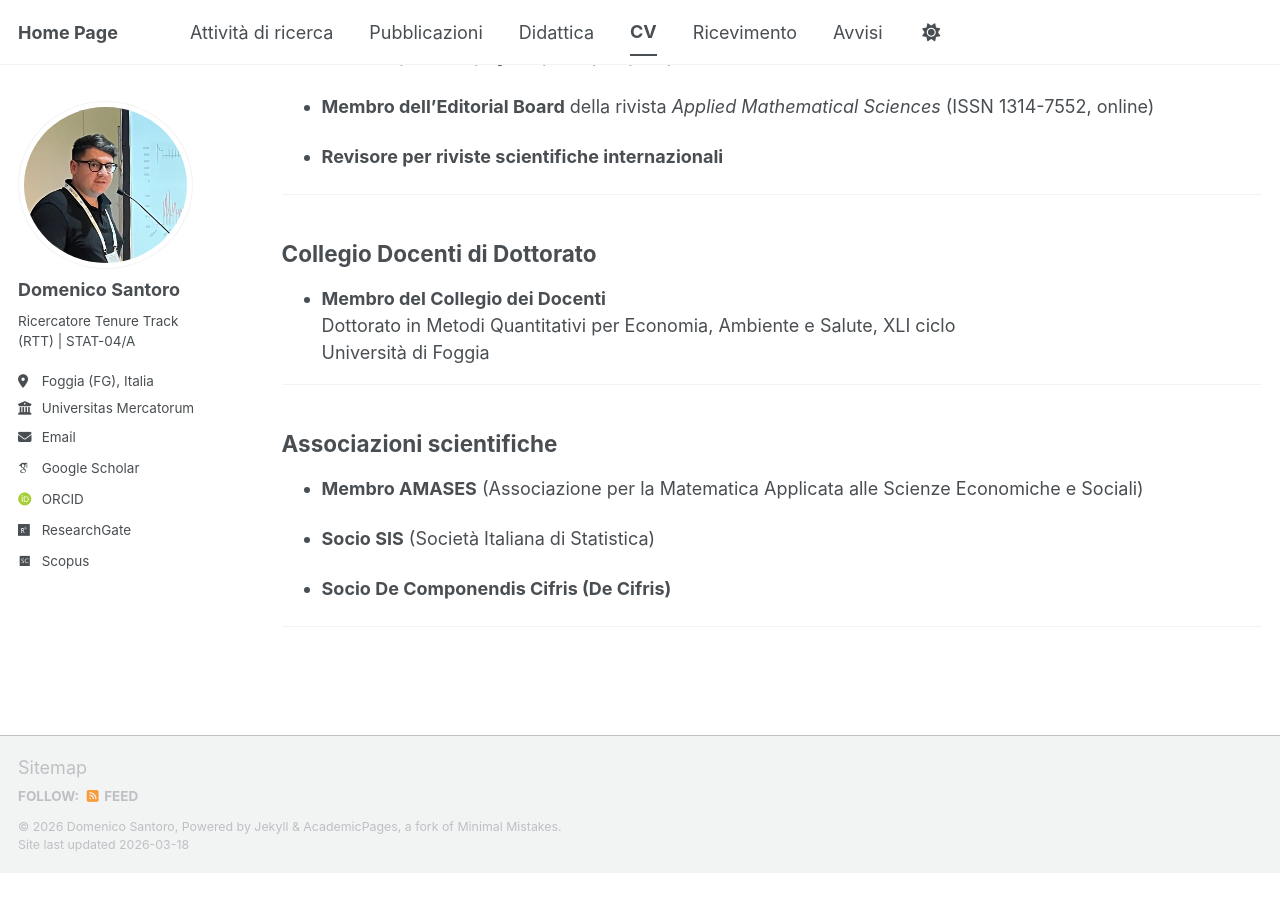
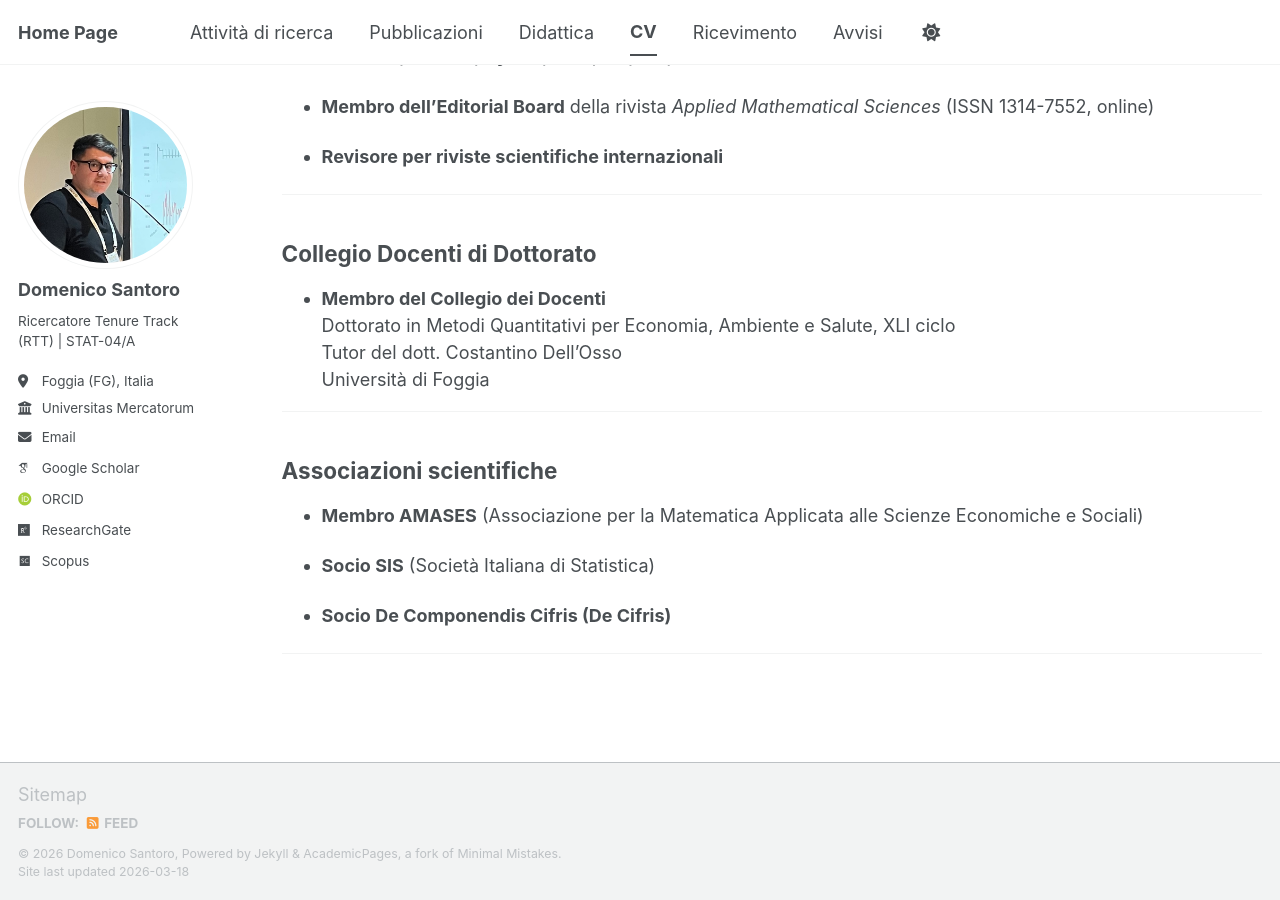
Before and after one commit to mimmoexe/mimmoexe.github.io, a Jekyll site: the page built from _pages/cv.md, in a window 1280 px wide and 900 px high, scrolled down 2436 px. Built offline with Jekyll 4.4.1, drawn with Linux system fonts in a browser that asks for light colours; some web fonts are replaced; a script bundle is joined from its source files by our own code; library files that are not in the unit come from our copies; before the commit the page ends 3309 px from its top, so only the background shows below that.

Commit message:
Update cv.md

```diff
--- a/_pages/cv.md
+++ b/_pages/cv.md
@@ -113,6 +113,7 @@ redirect_from:
 
 - **Membro del Collegio dei Docenti**
   Dottorato in Metodi Quantitativi per Economia, Ambiente e Salute, XLI ciclo
+  Tutor del dott. Costantino Dell'Osso
   Università di Foggia
 
 ---
```
